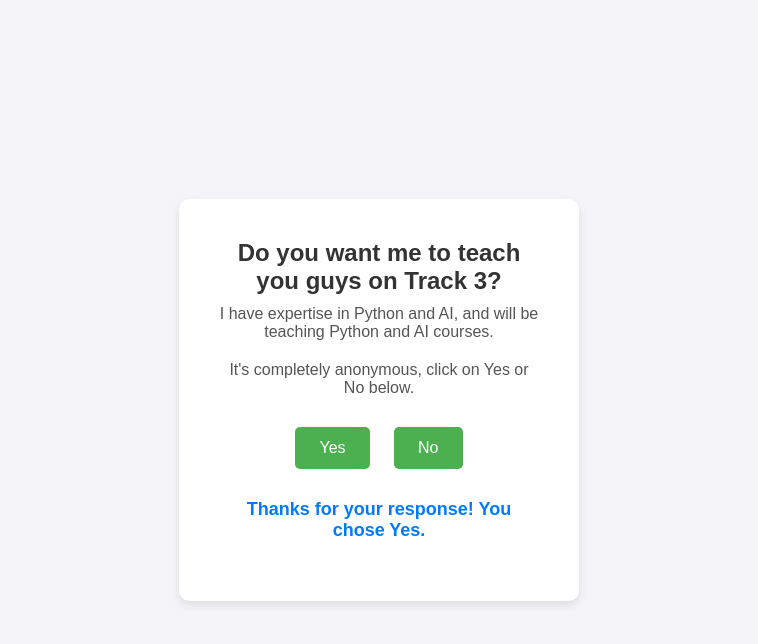
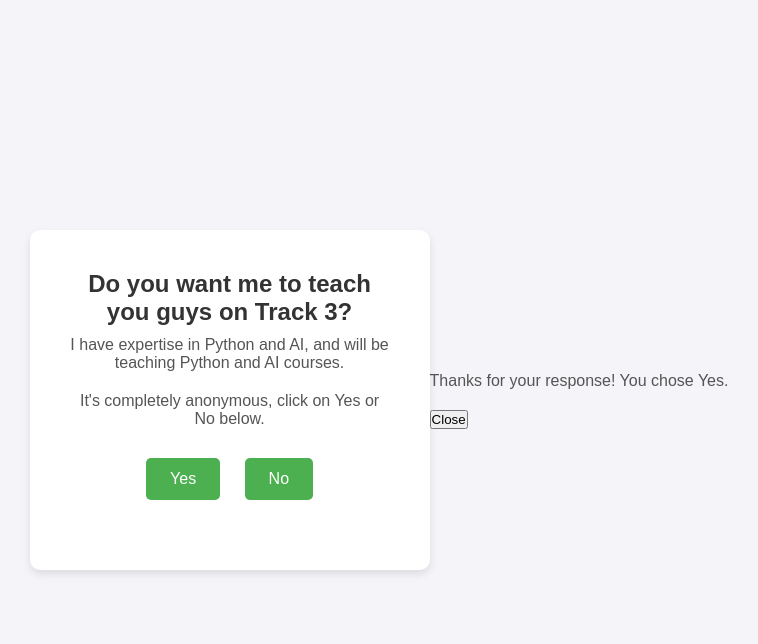
Before and after one commit to Silicon-Sorceress-Tawfia/qanda, a plain HTML site: page index.html in a window 1280 px wide. Both pictures are taken after a click on the button "Yes". Shown: the whole page, without its empty margins (261-1019 px from the left). Drawn offline with Linux system fonts and the light colour scheme.

Commit message:
Update index.html

```diff
--- a/index.html
+++ b/index.html
@@ -17,17 +17,29 @@
             <button class="btn" id="yesBtn">Yes</button>
             <button class="btn" id="noBtn">No</button>
         </div>
+    </div>
 
-        <p id="responseMessage" class="responseMessage"></p>
+    <!-- Modal -->
+    <div id="modal" class="modal">
+        <div class="modal-content">
+            <p id="responseMessage"></p>
+            <button id="closeModalBtn">Close</button>
+        </div>
     </div>
 
     <script>
         document.getElementById('yesBtn').addEventListener('click', function() {
             document.getElementById('responseMessage').textContent = 'Thanks for your response! You chose Yes.';
+            document.getElementById('modal').style.display = 'block';
         });
 
         document.getElementById('noBtn').addEventListener('click', function() {
             document.getElementById('responseMessage').textContent = 'Thanks for your response! You chose No.';
+            document.getElementById('modal').style.display = 'block';
+        });
+
+        document.getElementById('closeModalBtn').addEventListener('click', function() {
+            document.getElementById('modal').style.display = 'none';
         });
     </script>
 
```
